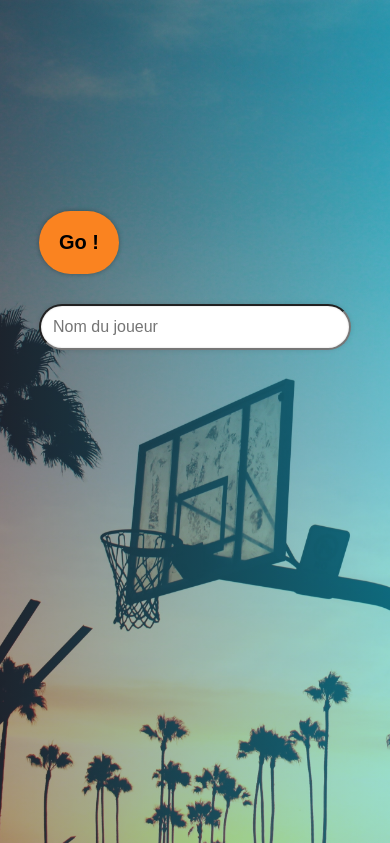
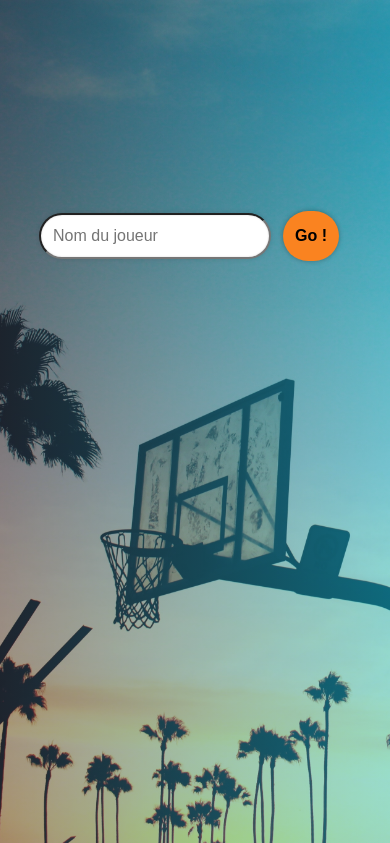
Before and after one commit to Lauric-h/nbaplayerstats, a PHP site: page / in a window 390 px wide. Shown: the top 843 px of the page. Run offline with PHP 8.4, Linux system fonts and the light colour scheme; some libraries are stand-ins or nearby versions; some web fonts are replaced.

Commit message:
fixed wrong display on mobile

```diff
--- a/public/homepage.php
+++ b/public/homepage.php
@@ -33,7 +33,7 @@
 <footer>Made with <i class="fas fa-heart"></i> by Lauric - <a href="https://www.linkedin.com/in/lauric/" target="_blank"><i class="fab fa-linkedin-in"></a></i> <a href="https://github.com/Lauric-h" target="_blank"><i class="fab fa-github"></a></i></footer>
 
 <script>
-  ScrollReveal().reveal('.reveal', { distance: '200px', delay: 200, origin: 'bottom' });
+  ScrollReveal().reveal('.reveal', { distance: '200px', delay: 500, origin: 'bottom' });
 </script>
 <script src="public/autocomplete.js"></script>
 
--- a/public/style.css
+++ b/public/style.css
@@ -74,17 +74,16 @@ button,
 }
 
 button {
-  width: 80px;
-  margin-bottom: 1.5em;
   border: none;
   background: #FA8320;
   color: black;
-  font-size: 1.25rem;
-  grid-column: 1 / -1;
+  font-size: 1rem;
+  grid-column: 2 / -1;
   -ms-grid-row: 1;
   grid-row: 1;
   -ms-grid-column-align: left;
       justify-self: left;
+  align-self: center;
 }
 
 button:active,
@@ -150,8 +149,8 @@ form {
   display: -ms-grid;
   display: grid;
   -ms-grid-columns: 1fr;
-  grid-template-columns: 1fr;
-  grid-column-gap: 1.5em;
+  grid-template-columns: 1fr 80px;
+  align-items: center;
 }
 
 .autocomplete {
@@ -166,6 +165,8 @@ input {
   margin-right: 2em;
   padding: .75em;
   z-index: 2;
+  grid-column: 1;
+  grid-row: 1;
   border-radius: 100px;
   outline: 0;
   font-size: 1rem;
@@ -215,6 +216,11 @@ input:focus {
   transition: background 0.2s;
 }
 
+button {
+  justify-self: center;
+  align-self: center;
+}
+
 /* ===============
     RESULT PAGE
 =============== */
@@ -245,7 +251,7 @@ input:focus {
 }
 
 .container {
-  width: 75%;
+  width: 100%;
   margin: 1.5em auto;
   position: relative;
   display: -ms-grid;
@@ -281,6 +287,10 @@ input:focus {
 ==================== */
 
 @media (min-width: 650px) {
+  .container {
+    width: 80%;
+  }
+
   .grid {
     grid-template-columns: repeat(auto-fit, minmax(400px, 1fr));
   }
@@ -332,7 +342,7 @@ input:focus {
     grid-column: 1 / 2;
     -ms-grid-column-align: left;
         justify-self: left;
-  }
+  }James
 
   #team {
     grid-column: 3 / -1;
@@ -350,12 +360,18 @@ input:focus {
     width: 40%;
   }
 
+  .search-bar {
+    grid-column-gap: 1.5em;
+  }
+
   input {
+    width: 100%;
     font-size: 1.5rem;
   }
 
   button {
     margin: 0;
+    width: 80px;
     grid-column: 2 / -1;
     -ms-grid-row: 1;
     grid-row: 1;
```
